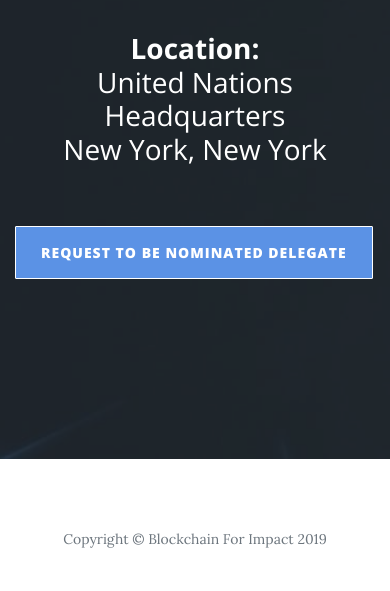
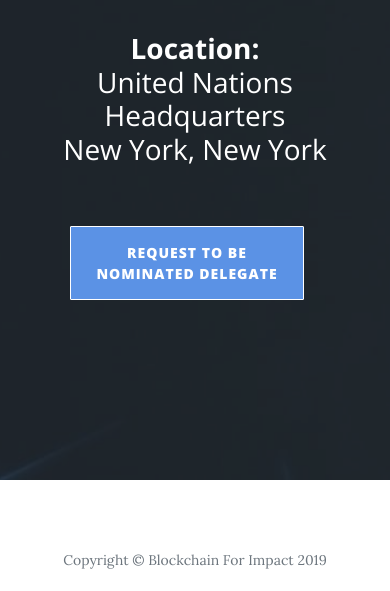
Before and after one commit to NickDeckerDevs/blockchainforimpact, a plain HTML site: page index.html in a window 390 px wide. Shown: the part 678-1269 px from the top of the page. Before the commit the page ends 1248 px from the top, so only its background shows below. Drawn offline with nearby package versions, Linux system fonts and the light colour scheme.

Commit message:
added button responsive edit

```diff
--- a/css/clean-blog.css
+++ b/css/clean-blog.css
@@ -456,4 +456,7 @@ footer p {
         margin-top: 45px;
         text-align: center!important;
     }
+    .navbar-brand.btn.btn-primary span {
+        display: block;
+    }
 }
--- a/index.html
+++ b/index.html
@@ -66,7 +66,7 @@
               </div>
               <div class="col-md-12 mx-auto">
                   <p class="text-center">
-                    <a target="_blank" class="navbar-brand btn btn-primary " href="https://docs.google.com/forms/d/1u9go-P6tN3Lslxv_soWFQUtUqE2T4tez5CScFRMnHiw">Request to be Nominated Delegate</a>
+                    <a target="_blank" class="navbar-brand btn btn-primary " href="https://docs.google.com/forms/d/1u9go-P6tN3Lslxv_soWFQUtUqE2T4tez5CScFRMnHiw">Request to be <span>Nominated Delegate</span></a>
                   </p>
               </div>
 
```
